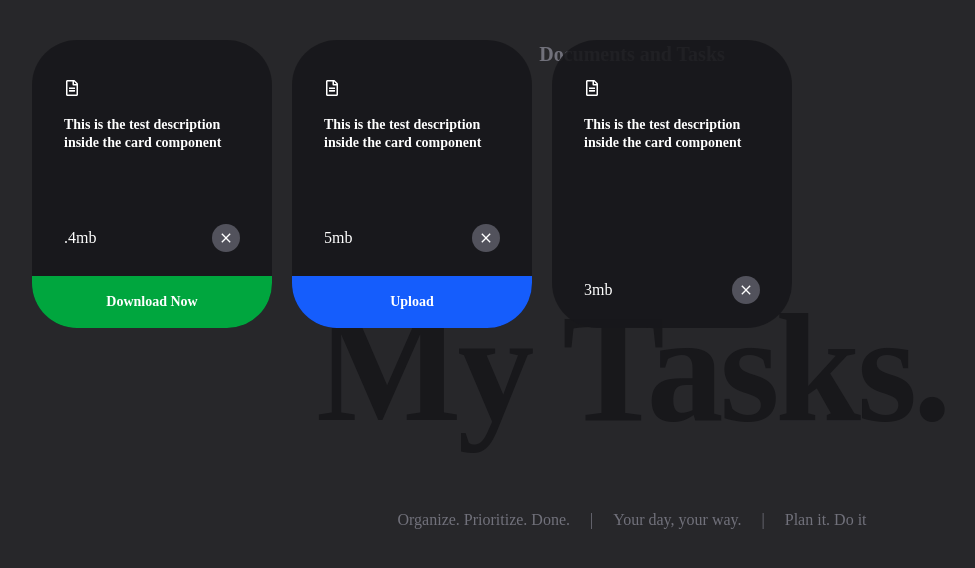
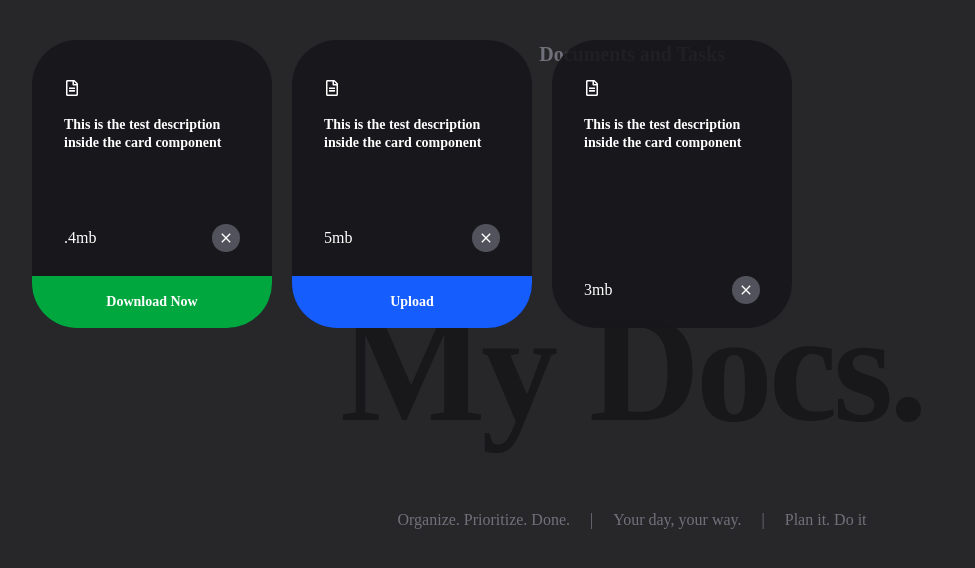
Before and after one commit to muazimmaqbool/mydocs, a React (Vite) app: page / in a window 1280 px wide. Shown: the top 568 px of the page, without its empty margins (8-983 px from the left). Built offline with nearby package versions, Linux system fonts and the light colour scheme.

Commit message:
name changed

```diff
--- a/src/Components/Background.jsx
+++ b/src/Components/Background.jsx
@@ -16,7 +16,7 @@ const Background = () => {
       {/* text-[12vw]: will make the text responsive */}
 
       <h1 className="absolute top-1/2 left-1/2 -translate-x-[50%] -translate-y-[70%] text-[12vw] leading-none tracking-tight font-semibold text-zinc-900">
-        My Tasks.
+        My Docs.
       </h1>
       <div className="flex items-center justify-center gap-5 h-screen mt-30 box-border text-zinc-500 text-md">
       <h4>
```
